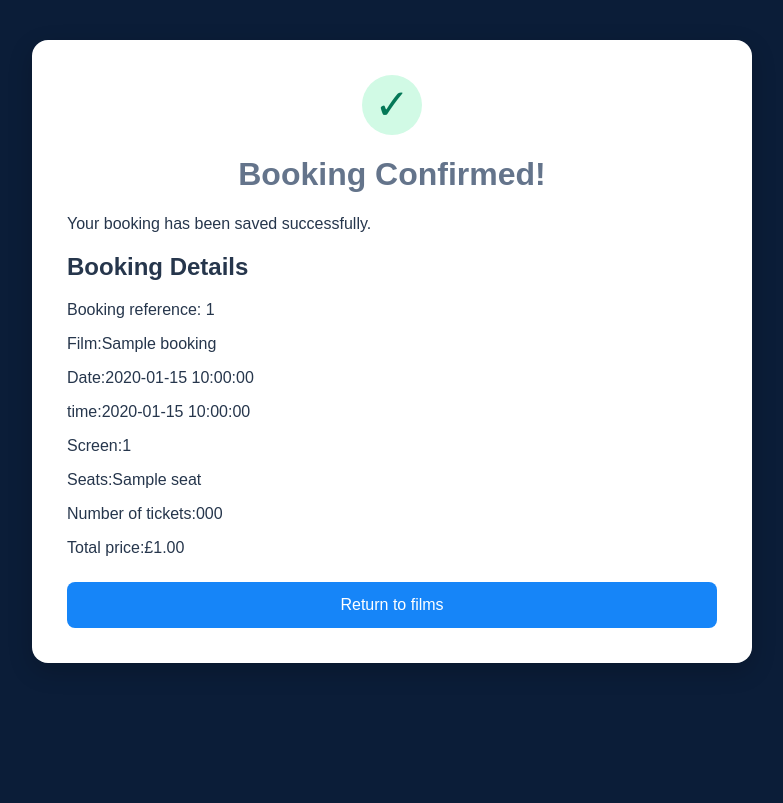
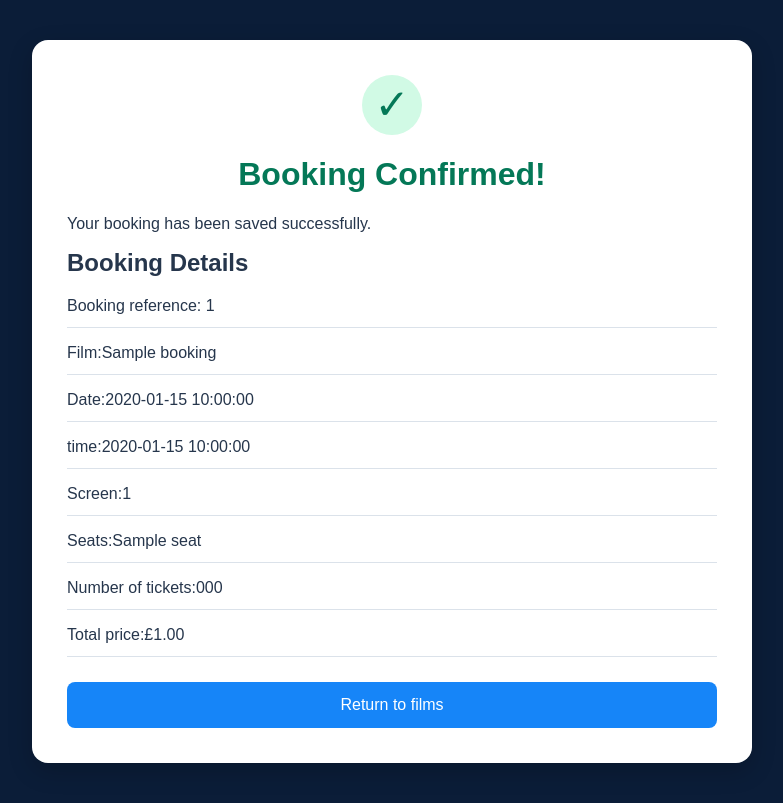
Before and after one commit to hassanmsalama5-cloud/NEA, a Flask app: template templates/confirmation.html in a window 1280 px wide. Shown: the whole page, without its empty margins (248-1031 px from the left). Before the commit the page ends 663 px from the top, so only its background shows below. Run offline with Flask 3, Linux system fonts and the light colour scheme; the template is opened without the code that fills it: most values are stand-ins (such as "Sample title", 1, 10 or a date in 2020).

Commit message:
Update confirmation page styles for improved readability and consistency

```diff
--- a/static/confirmation.css
+++ b/static/confirmation.css
@@ -26,7 +26,7 @@ body{
 }
 h1{
     text-align:center;
-    color:#64748b;
+    color:#047857;
 }
 .booking-details{
     margin-top:30px;
@@ -34,10 +34,10 @@ h1{
     background:#f1f5f9;
     border-radius:10px;
 }
-.booking-details h2{
+.booking_details h2{
     margin-top:0;
 }
-.booking-details p{
+.booking_details p{
     padding-bottom:12px;
     border-bottom:1px solid #dbe2ea;
 }
```
